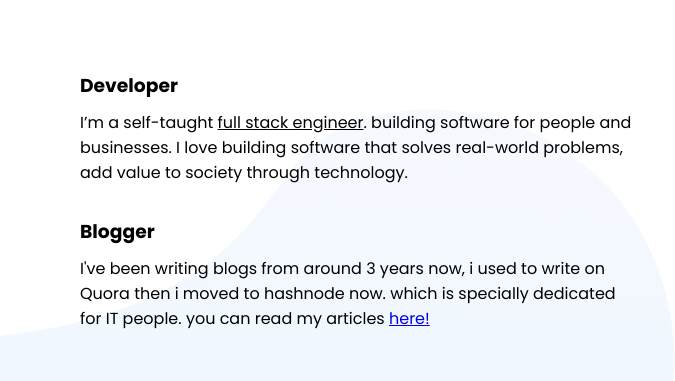
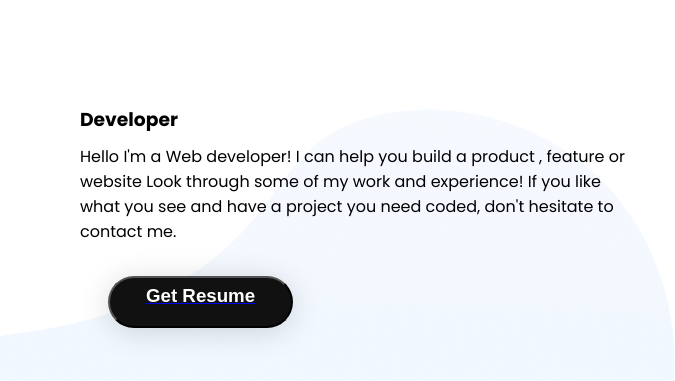
Before and after one commit to Tadessejemal1/portfolio-new, a React app: page /#/about in a window 1280 px wide. Shown: the part 223-604 px from the top of the page, 0-675 px from the left. Built offline with nearby package versions, Linux system fonts and the light colour scheme.

Commit message:
add resume in home page

```diff
--- a/src/components/About/About.css
+++ b/src/components/About/About.css
@@ -44,6 +44,25 @@
     max-height: 100%;
 }
 
+.about-main-left .highlighted-btn {
+    margin: 0 0 0 28px;
+    background-color: #111;
+    color: #fff;
+    font-size: 16px;
+    font-weight: 500;
+    text-decoration: none;
+    transition: all 0.3s ease-in-out;
+}
+
+.about-main-left .highlighted-btn:hover {
+    margin: 0 0 0 28px;
+    background-color: cornsilk;
+    color: #111;
+    border: 1px solid cornsilk;
+    transition: all 0.3s ease-in-out;
+    text-align: center;
+}
+
 @media only screen and (max-width: 640px) {
     .vector-frame{
         width: 90%;
--- a/src/components/About/About.jsx
+++ b/src/components/About/About.jsx
@@ -3,6 +3,7 @@ import "./About.css";
 import Header from "./../Header/Header.jsx"
 import aboutVector from "./../../assets/about_vector.png";
 import aboutAnime from "./../../assets/about_anime.gif";
+import Resume from '../../assets/Resume.pdf';
 function About() {
   return (
     <div className='section-container'>
@@ -14,12 +15,12 @@ function About() {
         <div className='about-main-left'>
             <h3 className='about-sub-heading'>Developer</h3>
             <p className='about-sub-heading-details'>
-              I’m a self-taught <u>full stack engineer</u>. building software for people and businesses. I love building software that solves real-world problems, add value to society through technology.
+              Hello I'm a Web developer! I can help you build a product , feature or website Look through some of my work and experience! If you like what you see and have a project you need coded, don't hesitate to contact me.
             </p>
-            <h3 className='about-sub-heading'>Blogger</h3>
-            <p className='about-sub-heading-details'>
-              I've been writing blogs from around 3 years now, i used to write on Quora then i moved to hashnode now. which is specially dedicated for IT people. you can read my articles <a href="https://anandbaraik.hashnode.dev/" target="_blank" rel="noreferrer">here!</a>
-            </p>
+            <a href={Resume} download>
+                {' '}
+                <button className="btn highlighted-btn"><h3>Get Resume</h3></button>
+            </a>
         </div>
         <div className='about-main-right'>
             <img
```
Also changed, not shown: 1 other file.
